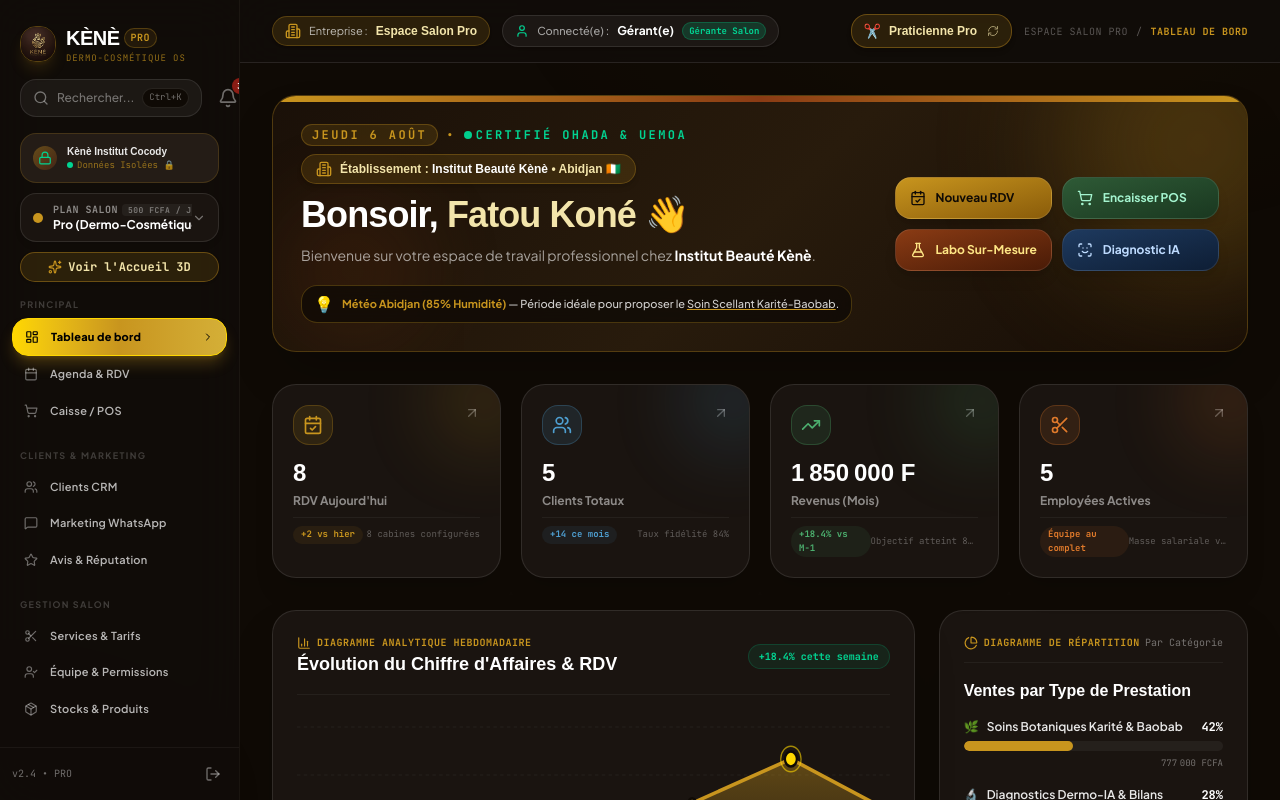
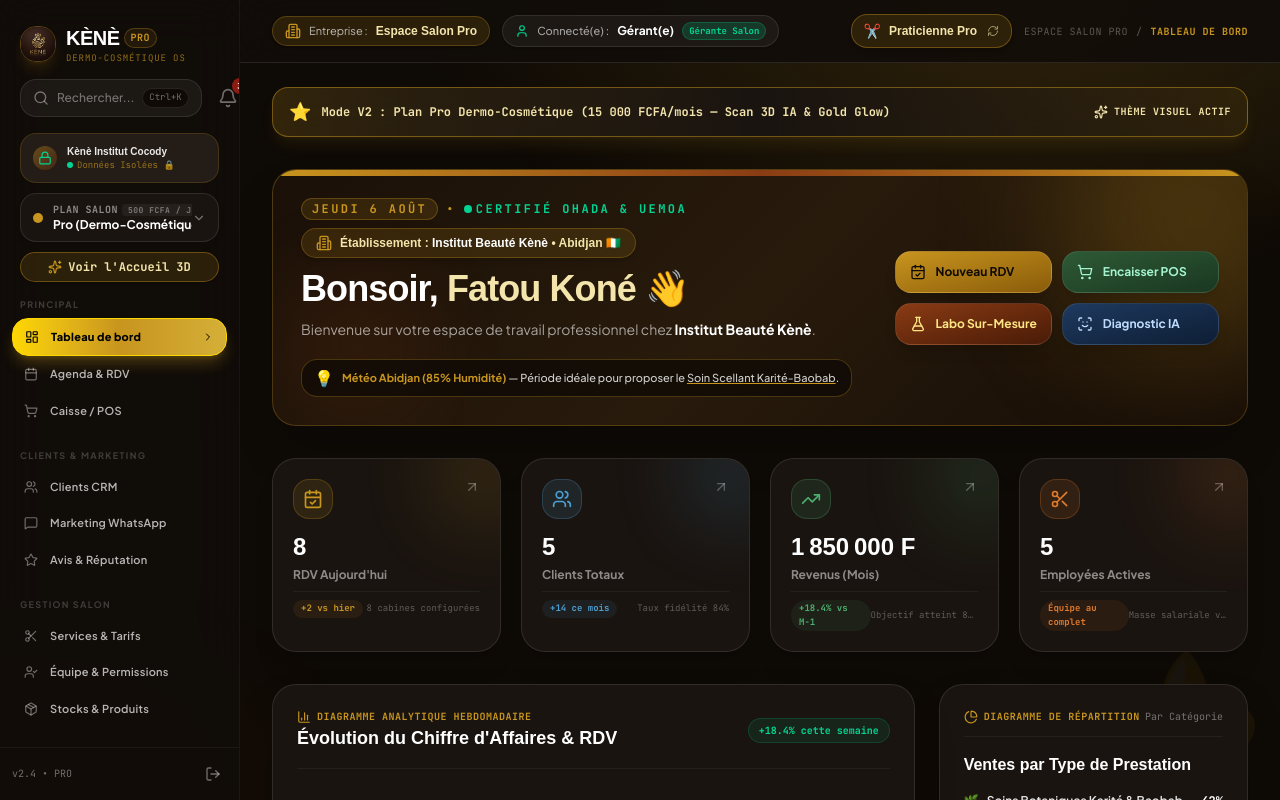
Before and after one commit to Fenezara/kene-os, a Next.js app: page /dashboard in a window 1280 px wide. Shown: the top 800 px of the page. Built offline with nearby package versions, Linux system fonts and the light colour scheme; a web font is replaced by a local one.

Commit message:
feat(theme): implement dynamic visual tiering engine and plan banners across Pro Cockpit and Client Portal

```diff
--- a/src/app/(client)/portal/page.tsx
+++ b/src/app/(client)/portal/page.tsx
@@ -47,6 +47,22 @@ export default function ClientPortalPage() {
     fitzpatrickType: 'Phototype IV - VI'
   });
   const [isProfileModalOpen, setIsProfileModalOpen] = useState(false);
+  const [activePlan, setActivePlan] = useState<'essentiel' | 'pro' | 'elite'>('pro');
+
+  useEffect(() => {
+    const updatePlan = () => {
+      try {
+        const stored = localStorage.getItem('kene_active_plan');
+        if (stored && (stored === 'essentiel' || stored === 'pro' || stored === 'elite')) {
+          setActivePlan(stored);
+        }
+      } catch (e) {}
+    };
+
+    updatePlan();
+    window.addEventListener('kene_plan_changed', updatePlan);
+    return () => window.removeEventListener('kene_plan_changed', updatePlan);
+  }, []);
 
   // Daily Botanical Ritual Checklist State
   const [dailySteps, setDailySteps] = useState<Record<string, boolean>>({
@@ -319,6 +335,36 @@ export default function ClientPortalPage() {
         className="hidden"
         onChange={handlePhotoUpload}
       />
+
+      {/* Dynamic Client Experience Tier Banner */}
+      <motion.div
+        key={activePlan}
+        initial={{ opacity: 0, y: -6 }}
+        animate={{ opacity: 1, y: 0 }}
+        className={`flex items-center justify-between px-4 py-2.5 rounded-2xl text-xs font-mono border backdrop-blur-md shadow-lg ${
+          activePlan === 'essentiel'
+            ? 'bg-[#4CAF6E]/10 border-[#4CAF6E]/30 text-[#4CAF6E]'
+            : activePlan === 'pro'
+            ? 'bg-gradient-to-r from-[#C8951E]/20 via-[#1A1410] to-[#C8951E]/10 border-[#C8951E]/50 text-[#F3E5AB] shadow-[#C8951E]/10'
+            : 'bg-gradient-to-r from-[#FFD700]/25 via-[#8A1C14]/30 to-[#FFD700]/15 border-[#FFD700]/60 text-[#FFD700] shadow-[#FFD700]/20'
+        }`}
+      >
+        <div className="flex items-center gap-2.5 font-bold">
+          <span className="text-base">{activePlan === 'essentiel' ? '🟢' : activePlan === 'pro' ? '⭐' : '👑'}</span>
+          <span>
+            {activePlan === 'essentiel'
+              ? 'Espace Cliente V1 : Reçu Numérique & Réservation Express'
+              : activePlan === 'pro'
+              ? 'Espace VIP V2 : Passeport Cutané 3D IA & Routine Karité/Baobab ⭐'
+              : 'Espace Privilège V3 : Miroir Virtuel AR, Carte Apple Wallet & Flacon Sur-Mesure 👑'}
+          </span>
+        </div>
+
+        <div className="hidden sm:flex items-center gap-1.5 text-[10px] uppercase tracking-wider font-bold">
+          <Sparkles className="w-3.5 h-3.5 text-gold" />
+          <span>Expérience Cliente Active</span>
+        </div>
+      </motion.div>
 
       {/* Profile Header with Photo Upload & Profile Edit Button */}
       <motion.div initial={{ opacity: 0, y: 10 }} animate={{ opacity: 1, y: 0 }} className="pt-2 flex items-center justify-between">
--- a/src/app/(pro)/layout.tsx
+++ b/src/app/(pro)/layout.tsx
@@ -182,13 +182,28 @@ export default function ProLayout({ children }: { children: React.ReactNode }) {
   const [companyName, setCompanyName] = useState<string>('Espace Salon Pro')
   const [userName, setUserName] = useState<string>('Gérant(e)')
   const [userRole, setUserRole] = useState<string>('Gérante Salon')
+  const [activePlan, setActivePlan] = useState<'essentiel' | 'pro' | 'elite'>('pro')
+
+  React.useEffect(() => {
+    const updatePlan = () => {
+      try {
+        const stored = localStorage.getItem('kene_active_plan');
+        if (stored && (stored === 'essentiel' || stored === 'pro' || stored === 'elite')) {
+          setActivePlan(stored);
+        }
+      } catch (e) {}
+    };
+
+    updatePlan();
+    window.addEventListener('kene_plan_changed', updatePlan);
+    return () => window.removeEventListener('kene_plan_changed', updatePlan);
+  }, []);
 
   React.useEffect(() => {
     if (typeof window !== 'undefined') {
       const savedUser = localStorage.getItem('kene_user');
       const hasCookie = document.cookie.split(';').some(c => c.trim().startsWith('kene-session='));
 
-      // If no session exists at all, auto-create a clean pro session
       if (!savedUser && !hasCookie) {
         const guestProUser = {
           name: 'Partenaire Salon Kènè',
@@ -240,23 +255,42 @@ export default function ProLayout({ children }: { children: React.ReactNode }) {
     }
   }, [])
 
+  // Visual Tiering Styling Variables
+  const isEssentiel = activePlan === 'essentiel';
+  const isPro = activePlan === 'pro';
+  const isElite = activePlan === 'elite';
+
+  const containerBg = isEssentiel
+    ? 'bg-[#0B0806]'
+    : isPro
+    ? 'bg-[#0E0A06]'
+    : 'bg-[#120B06]';
+
+  const auraGradient = isEssentiel
+    ? `radial-gradient(ellipse 70% 50% at 80% 0%, rgba(76,175,110,0.05) 0%, transparent 60%)`
+    : isPro
+    ? `radial-gradient(ellipse 80% 60% at 80% 0%, rgba(200,149,30,0.18) 0%, transparent 60%), radial-gradient(ellipse 60% 60% at 0% 100%, rgba(138,59,20,0.12) 0%, transparent 50%)`
+    : `radial-gradient(ellipse 90% 70% at 50% 0%, rgba(255,215,0,0.22) 0%, transparent 60%), radial-gradient(ellipse 70% 70% at 0% 100%, rgba(138,28,20,0.18) 0%, transparent 50%)`;
+
   return (
-    <div className="min-h-screen bg-[#0F0A05] flex flex-col md:flex-row font-sans w-full overflow-x-hidden">
+    <div className={`min-h-screen ${containerBg} flex flex-col md:flex-row font-sans w-full overflow-x-hidden transition-colors duration-500`}>
       <GlobalSearch />
-      {/* Subtle global bg pattern */}
+
+      {/* Dynamic Global Visual Aura */}
       <div
-        className="fixed inset-0 pointer-events-none z-0 opacity-30"
-        style={{
-          backgroundImage: `
-            radial-gradient(ellipse 80% 60% at 80% 0%, rgba(200,149,30,0.08) 0%, transparent 60%),
-            radial-gradient(ellipse 50% 50% at 0% 100%, rgba(138,59,20,0.07) 0%, transparent 50%)
-          `
-        }}
+        className="fixed inset-0 pointer-events-none z-0 transition-opacity duration-700"
+        style={{ backgroundImage: auraGradient }}
       />
+
+      {/* Adinkra Filigree Watermark for Pro & Elite Plans */}
+      {!isEssentiel && (
+        <div className="fixed bottom-4 right-4 pointer-events-none z-0 opacity-5 text-gold text-9xl font-display select-none">
+          {isElite ? '👑' : '⚜️'}
+        </div>
+      )}
 
       {/* ─── DESKTOP SIDEBAR (FIXED STICKY LEFT AT 1024px+) ─── */}
       <aside className="hidden lg:flex flex-col w-60 shrink-0 sticky top-0 h-screen z-20 border-r border-white/5">
-        {/* Glass bg */}
         <div className="absolute inset-0 bg-[#110D09]/90 backdrop-blur-xl" />
         <div className="relative z-10 h-full overflow-hidden">
           <SidebarContent pathname={pathname} />
@@ -317,7 +351,7 @@ export default function ProLayout({ children }: { children: React.ReactNode }) {
         )}
       </AnimatePresence>
 
-      {/* ─── MAIN CONTENT CONTAINER ─── */}
+      {/* ─── MAIN CONTENT CONTAINER WITH DYNAMIC TIER BANNER ─── */}
       <main className="relative z-10 flex-1 flex flex-col min-h-screen w-full min-w-0">
         {/* Top Navigation Header (FIXED STICKY TOP AT 1024px+) */}
         <div className="hidden lg:flex items-center justify-between px-8 py-3.5 border-b border-white/10 bg-[#110D09]/90 backdrop-blur-xl sticky top-0 z-30">
@@ -350,6 +384,38 @@ export default function ProLayout({ children }: { children: React.ReactNode }) {
           </div>
         </div>
 
+        {/* Dynamic Tier Visual Status Banner */}
+        <div className="p-4 lg:px-8 lg:pt-6 lg:pb-0">
+          <motion.div
+            key={activePlan}
+            initial={{ opacity: 0, y: -6 }}
+            animate={{ opacity: 1, y: 0 }}
+            className={`flex items-center justify-between px-4 py-2.5 rounded-2xl text-xs font-mono border backdrop-blur-md shadow-lg ${
+              isEssentiel
+                ? 'bg-[#4CAF6E]/10 border-[#4CAF6E]/30 text-[#4CAF6E]'
+                : isPro
+                ? 'bg-gradient-to-r from-[#C8951E]/20 via-[#1A1410] to-[#C8951E]/10 border-[#C8951E]/50 text-[#F3E5AB] shadow-[#C8951E]/10'
+                : 'bg-gradient-to-r from-[#FFD700]/25 via-[#8A1C14]/30 to-[#FFD700]/15 border-[#FFD700]/60 text-[#FFD700] shadow-[#FFD700]/20'
+            }`}
+          >
+            <div className="flex items-center gap-2.5 font-bold">
+              <span className="text-lg">{isEssentiel ? '🟢' : isPro ? '⭐' : '👑'}</span>
+              <span>
+                {isEssentiel
+                  ? 'Mode V1 : Plan Essentiel (7 500 FCFA/mois — Sobriété Tactile & Caisse)'
+                  : isPro
+                  ? 'Mode V2 : Plan Pro Dermo-Cosmétique (15 000 FCFA/mois — Scan 3D IA & Gold Glow)'
+                  : 'Mode V3 : Plan Élite Royal (30 000 FCFA/mois — Marque Blanche 24K & Labo)'}
+              </span>
+            </div>
+
+            <div className="hidden sm:flex items-center gap-1.5 text-[10px] uppercase tracking-wider font-bold">
+              <Sparkles className="w-3.5 h-3.5 text-gold" />
+              <span>Thème Visuel Actif</span>
+            </div>
+          </motion.div>
+        </div>
+
         <div className="flex-1 p-4 sm:p-6 md:p-8 w-full max-w-full">
           {children}
         </div>
```
